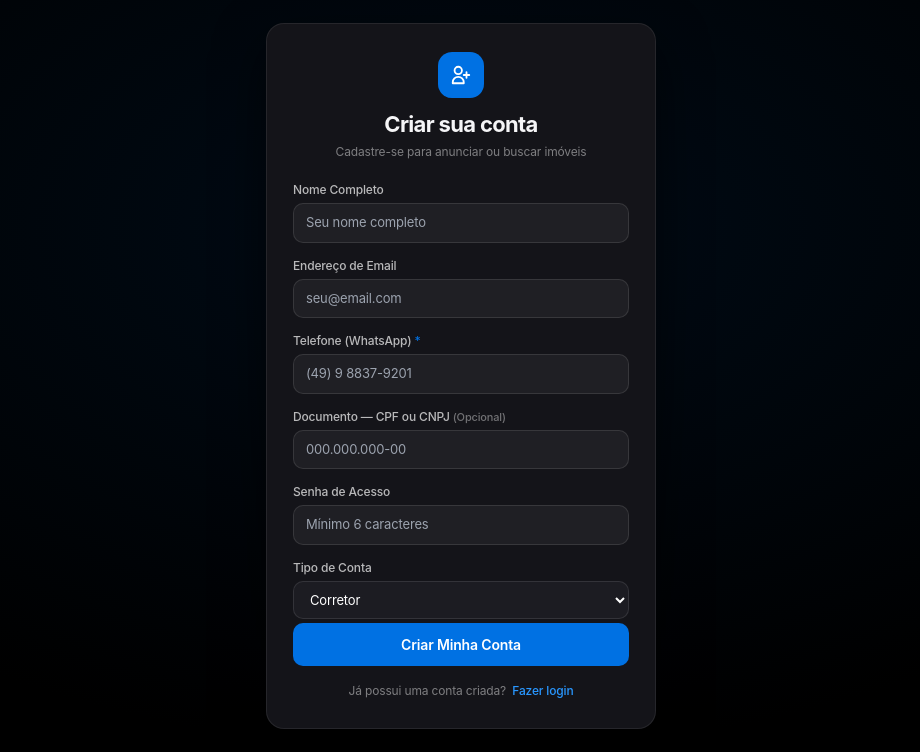
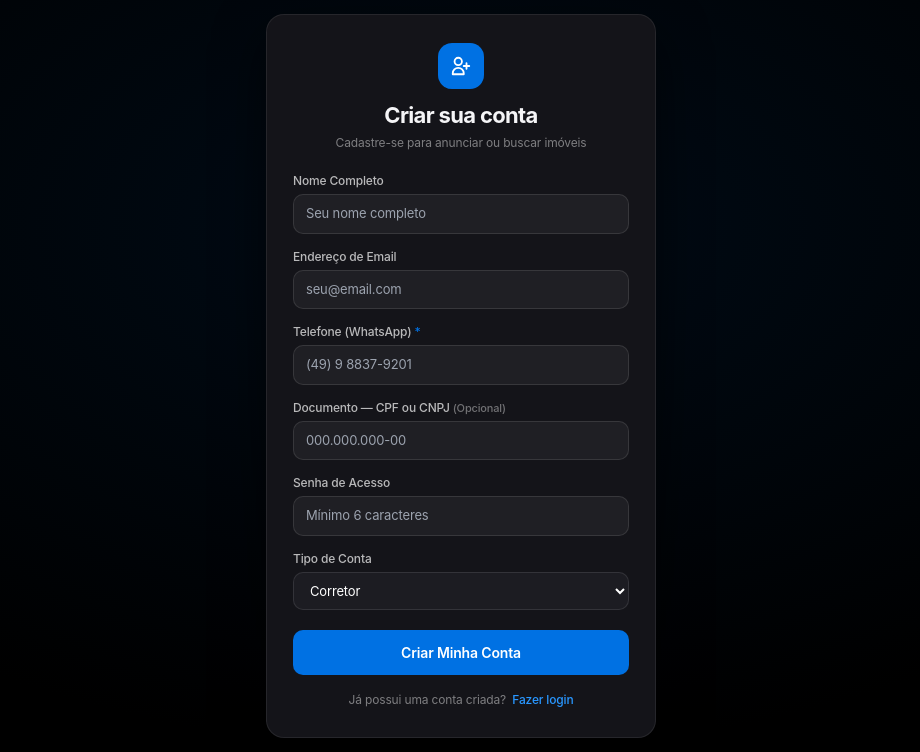
Before and after one commit to mutamex-gh/marketmovel-ia, a FastAPI app: page /cadastro in a window 1280 px wide. Shown: the part 49-801 px from the top of the page, without its empty margins (179-1099 px from the left). Run offline with FastAPI, Linux system fonts and the light colour scheme; some libraries are stand-ins or nearby versions.

Commit message:
chore: pequenos ajustes de layout

```diff
--- a/templates/base.html
+++ b/templates/base.html
@@ -33,7 +33,7 @@
         rel="stylesheet">
 
     <!-- Custom CSS -->
-    <link rel="stylesheet" href="/static/css/custom.css?v=22">
+    <link rel="stylesheet" href="/static/css/custom.css?v=24">
 </head>
 
 <body class="bg-white font-sans text-slate-800 min-h-screen flex flex-col" style="background: #ffffff !important;">
--- a/templates/cadastro.html
+++ b/templates/cadastro.html
@@ -95,7 +95,7 @@
                 </div>
 
                 <button type="submit"
-                    style="width: 100%; padding: 11px; margin-top: 4px; background: #0071e3; color: #fff; font-weight: 600; font-size: 0.875rem; border-radius: 10px; border: none; cursor: pointer; transition: background 0.15s;"
+                    style="width: 100%; padding: 12px; margin-top: 20px; background: #0071e3; color: #fff; font-weight: 600; font-size: 0.875rem; border-radius: 10px; border: none; cursor: pointer; transition: background 0.15s;"
                     onmouseover="this.style.background='#0077ed'"
                     onmouseout="this.style.background='#0071e3'">
                     Criar Minha Conta
--- a/templates/login.html
+++ b/templates/login.html
@@ -60,7 +60,7 @@
                 </div>
 
                 <button type="submit"
-                    style="width: 100%; padding: 11px; margin-top: 6px; background: #0071e3; color: #fff; font-weight: 600; font-size: 0.875rem; border-radius: 10px; border: none; cursor: pointer; transition: background 0.15s;"
+                    style="width: 100%; padding: 12px; margin-top: 20px; background: #0071e3; color: #fff; font-weight: 600; font-size: 0.875rem; border-radius: 10px; border: none; cursor: pointer; transition: background 0.15s;"
                     onmouseover="this.style.background='#0077ed'"
                     onmouseout="this.style.background='#0071e3'">
                     Entrar na Conta
```
